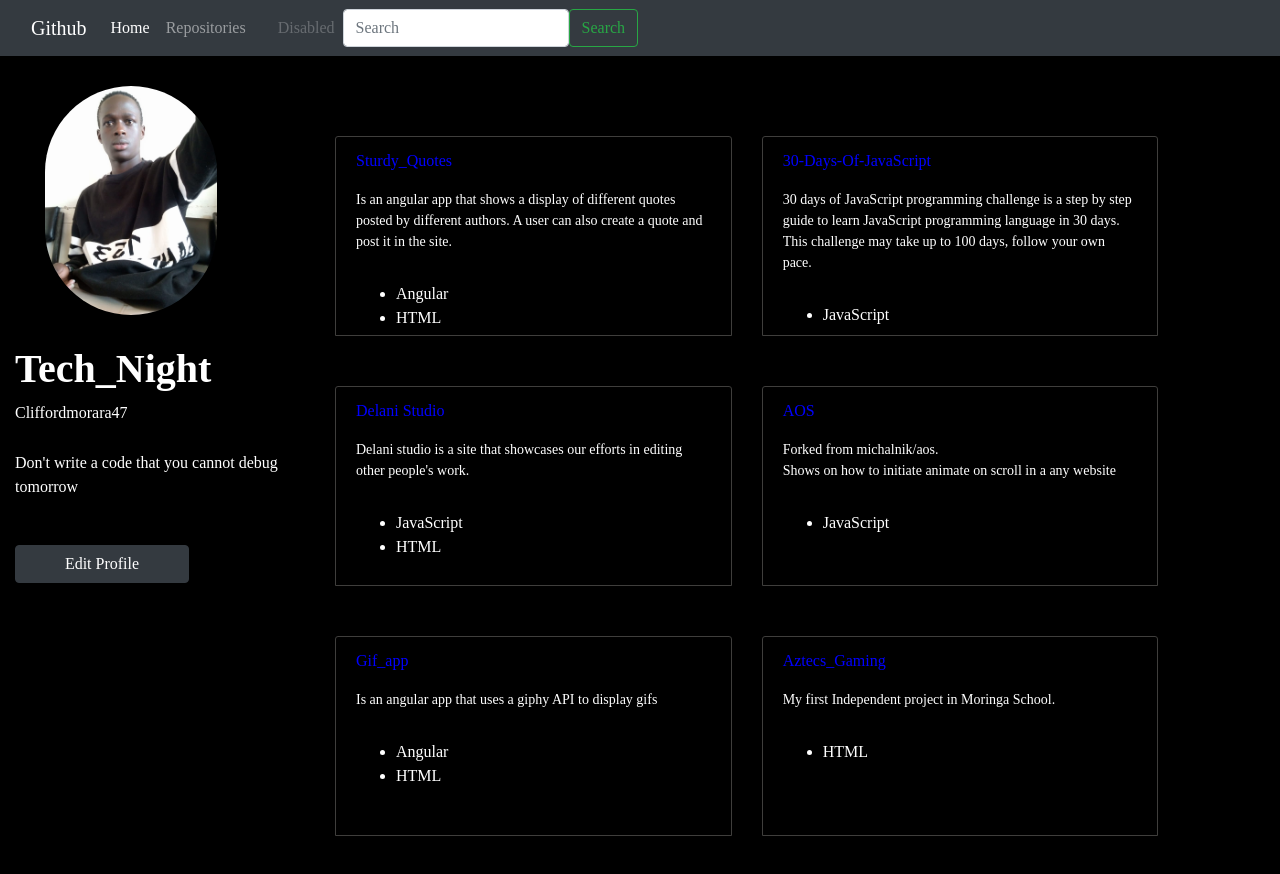
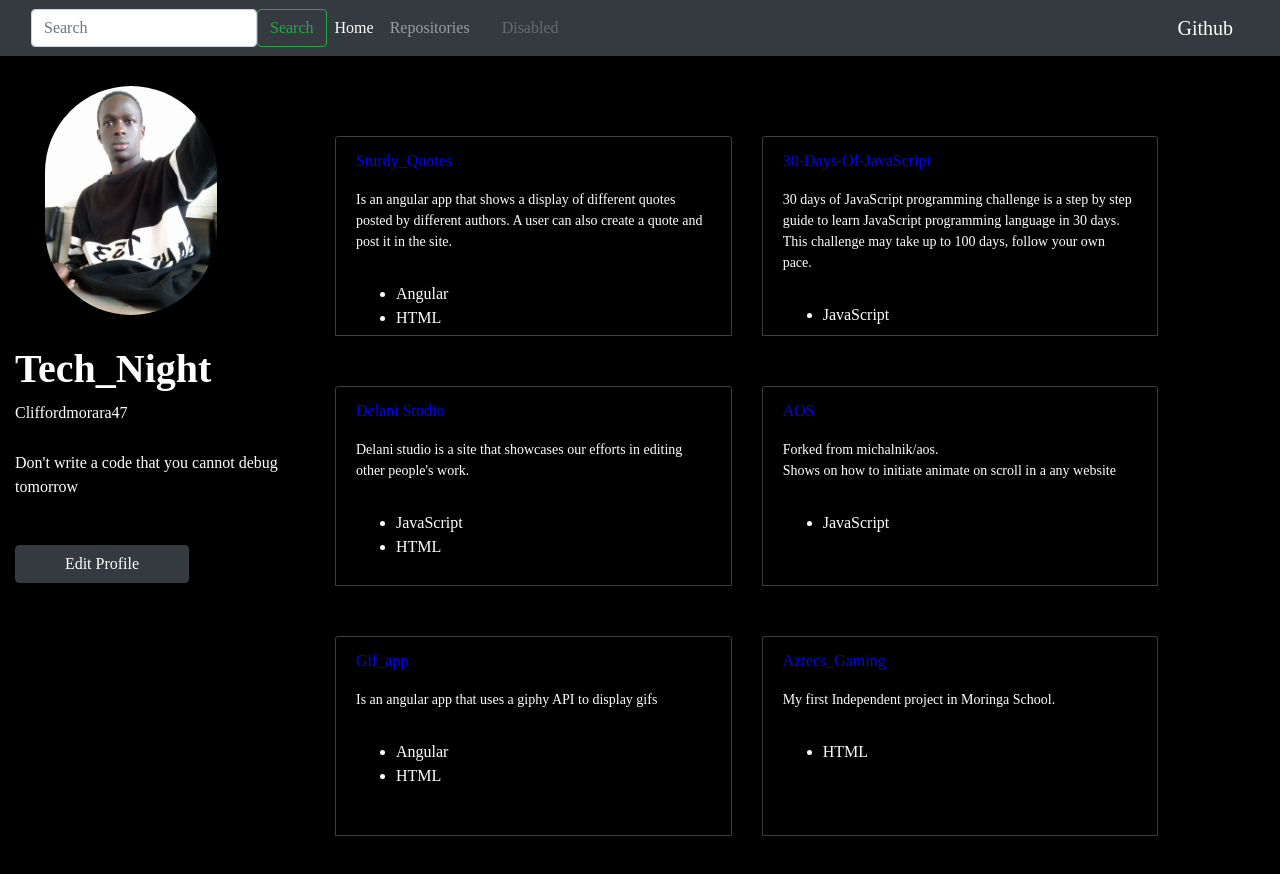
Before and after one commit to Cliffordmorara47/github_Api, an Angular app: page / in a window 1280 px wide. Shown: the top 874 px of the page. Built offline with nearby package versions, Linux system fonts and the light colour scheme.

Commit message:
changed the background color of the navbar background

```diff
--- a/src/app/navbar/navbar.component.html
+++ b/src/app/navbar/navbar.component.html
@@ -1,6 +1,9 @@
 <nav class="navbar navbar-expand-lg navbar-dark bg-dark">
     <div class="container-fluid">
-      <a class="navbar-brand" href="https://github.com/join" target="_blank">Github</a>
+      <form class="d-flex">
+        <input class="form-control me-3" type="search" placeholder="Search" aria-label="Search">
+        <button class="btn btn-outline-success" type="submit">Search</button>
+      </form>
       <button class="navbar-toggler" type="button" data-bs-toggle="collapse" data-bs-target="#navbarSupportedContent" aria-controls="navbarSupportedContent" aria-expanded="false" aria-label="Toggle navigation">
         <span class="navbar-toggler-icon"></span>
       </button>
@@ -19,10 +22,7 @@
             <a class="nav-link disabled" href="#" tabindex="-1" aria-disabled="true">Disabled</a>
           </li>
         </ul>
-        <form class="d-flex">
-          <input class="form-control me-2" type="search" placeholder="Search" aria-label="Search">
-          <button class="btn btn-outline-success" type="submit">Search</button>
-        </form>
       </div>
+      <a class="navbar-brand" href="https://github.com/join" target="_blank">Github</a>
     </div>
   </nav>
```
